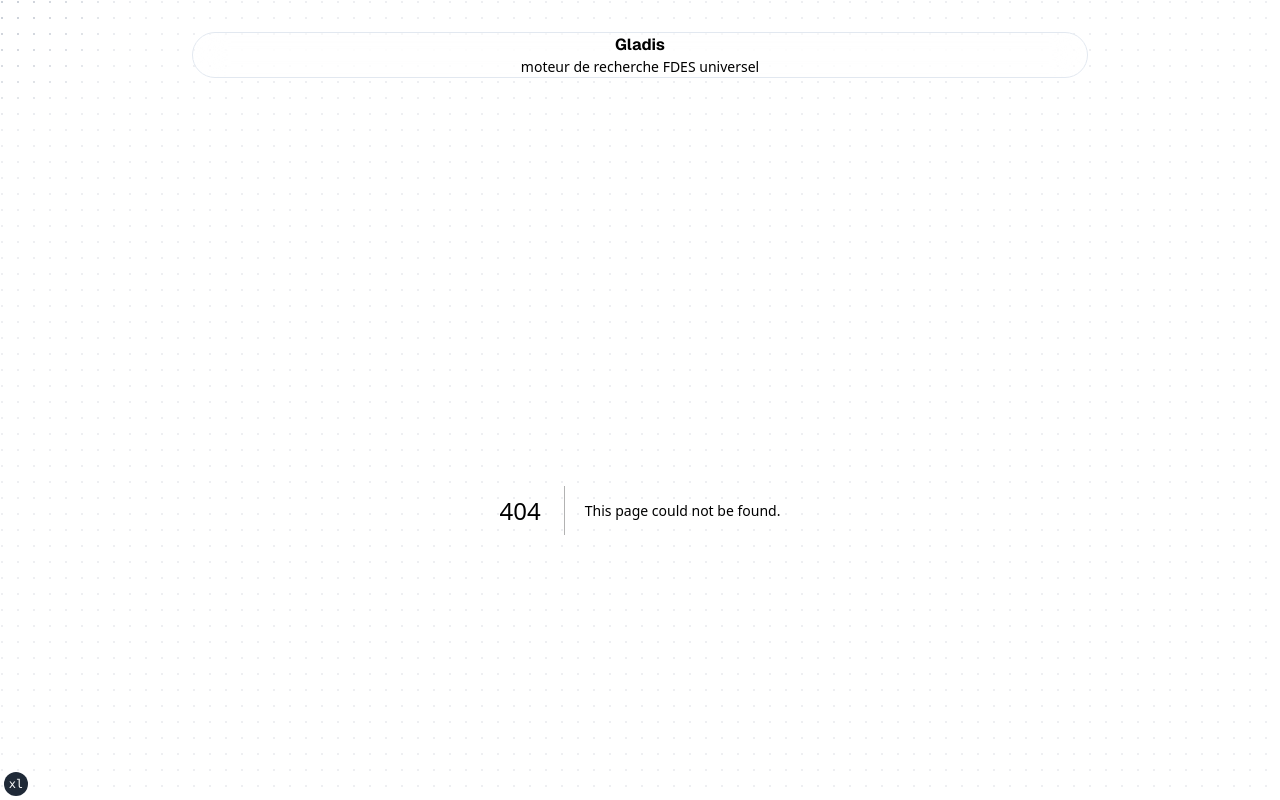
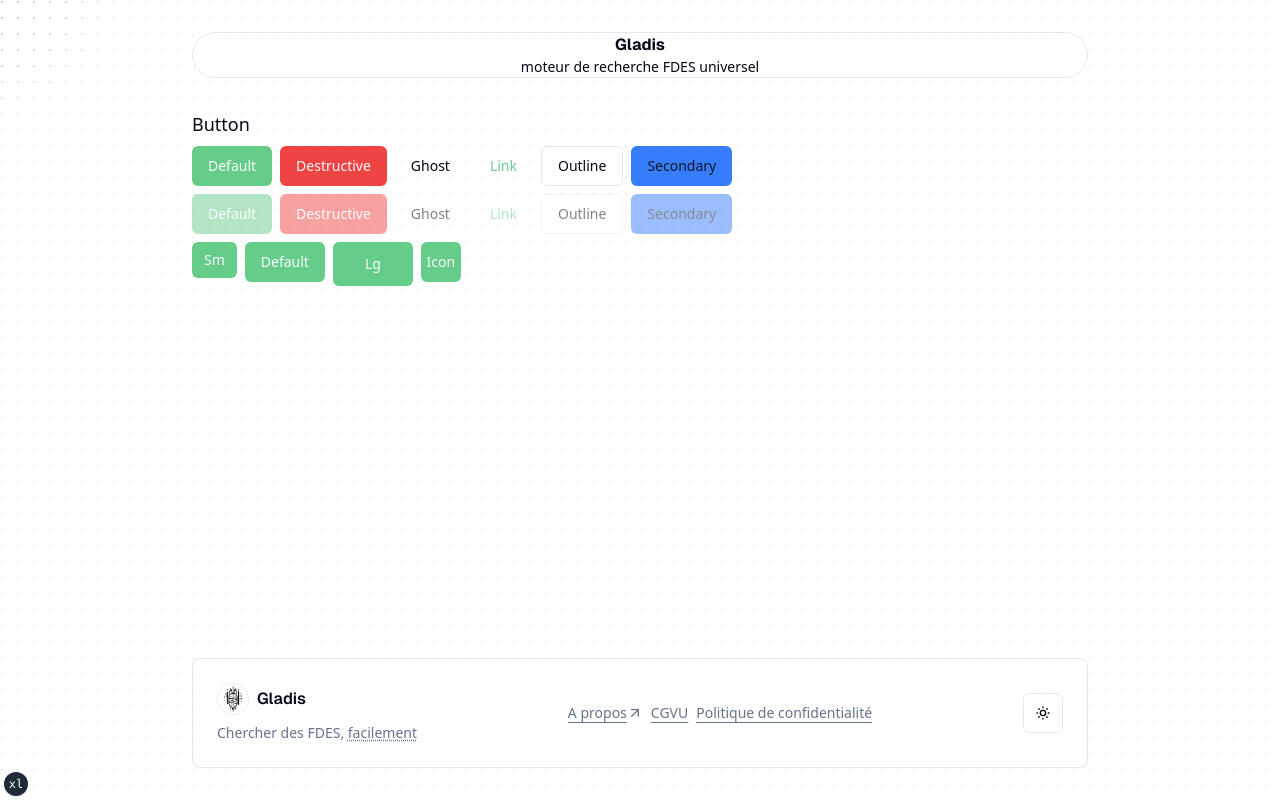
Before and after one commit to daikon-eco/gladis, a Next.js app in the folder frontend/: page /theme in a window 1280 px wide. Before the commit this address had no page. Shown: the top 800 px of the page. Built offline with nearby package versions, Linux system fonts and the light colour scheme.

Commit message:
feat(ui): define primary and accent colors

```diff
--- a/frontend/src/app/globals.css
+++ b/frontend/src/app/globals.css
@@ -17,9 +17,9 @@
     --card-foreground: 222.2 84% 4.9%;
     --popover: 0 0% 100%;
     --popover-foreground: 222.2 84% 4.9%;
-    --primary: 222.2 47.4% 11.2%;
+    --primary: 141 50% 60%;
     --primary-foreground: 210 40% 98%;
-    --secondary: 210 40% 96.1%;
+    --secondary: 219 96% 60%;
     --secondary-foreground: 222.2 47.4% 11.2%;
     --muted: 210 40% 96.1%;
     --muted-foreground: 215.4 16.3% 46.9%;
--- /dev/null
+++ b/frontend/src/app/theme/page.tsx
@@ -0,0 +1,53 @@
+'use client';
+
+import { Button } from '@/components/ui/button';
+import { cn } from '@/lib/utils';
+
+export default function SearchApp() {
+  const variants = [
+    'default',
+    'destructive',
+    'ghost',
+    'link',
+    'outline',
+    'secondary',
+  ] as const;
+
+  const size = ['sm', 'default', 'lg', 'icon'] as const;
+
+  return (
+    <div
+      // NOTE: we set min-h-[60vh] to center the content on the page, for whatever reason I can't manage to center it without assigin an height
+      className={cn('flex min-h-[60vh] w-full flex-col')}
+    >
+      <div className="flex flex-col gap-2">
+        <h1 className="text-lg">Button</h1>
+        <div className="flex gap-2">
+          {variants.map((variant) => (
+            <Button key={variant} variant={variant} disabled={false}>
+              {capitalize(variant)}
+            </Button>
+          ))}
+        </div>
+        <div className="flex gap-2">
+          {variants.map((variant) => (
+            <Button key={variant} variant={variant} disabled={true}>
+              {capitalize(variant)}
+            </Button>
+          ))}
+        </div>
+        <div className="flex gap-2">
+          {size.map((size) => (
+            <Button key={size} size={size}>
+              {capitalize(size)}
+            </Button>
+          ))}
+        </div>
+      </div>
+    </div>
+  );
+}
+
+function capitalize(s: string) {
+  return s.charAt(0).toUpperCase() + s.slice(1);
+}
--- a/frontend/tailwind.config.ts
+++ b/frontend/tailwind.config.ts
@@ -1,7 +1,7 @@
 import type { Config } from 'tailwindcss';
 
 const config: Config = {
-  darkMode: ['class'],
+  darkMode: 'selector',
   content: [
     './src/pages/**/*.{js,ts,jsx,tsx,mdx}',
     './src/components/**/*.{js,ts,jsx,tsx,mdx}',
@@ -10,38 +10,38 @@
   theme: {
     extend: {
       backgroundImage: {
-  			'gradient-radial': 'radial-gradient(var(--tw-gradient-stops))'
+        'gradient-radial': 'radial-gradient(var(--tw-gradient-stops))',
       },
       colors: {
         background: 'hsl(var(--background))',
         foreground: 'hsl(var(--foreground))',
         card: {
           DEFAULT: 'hsl(var(--card))',
-  				foreground: 'hsl(var(--card-foreground))'
+          foreground: 'hsl(var(--card-foreground))',
         },
         popover: {
           DEFAULT: 'hsl(var(--popover))',
-  				foreground: 'hsl(var(--popover-foreground))'
+          foreground: 'hsl(var(--popover-foreground))',
         },
         primary: {
           DEFAULT: 'hsl(var(--primary))',
-  				foreground: 'hsl(var(--primary-foreground))'
+          foreground: 'hsl(var(--primary-foreground))',
         },
         secondary: {
           DEFAULT: 'hsl(var(--secondary))',
-  				foreground: 'hsl(var(--secondary-foreground))'
+          foreground: 'hsl(var(--secondary-foreground))',
         },
         muted: {
           DEFAULT: 'hsl(var(--muted))',
-  				foreground: 'hsl(var(--muted-foreground))'
+          foreground: 'hsl(var(--muted-foreground))',
         },
         accent: {
           DEFAULT: 'hsl(var(--accent))',
-  				foreground: 'hsl(var(--accent-foreground))'
+          foreground: 'hsl(var(--accent-foreground))',
         },
         destructive: {
           DEFAULT: 'hsl(var(--destructive))',
-  				foreground: 'hsl(var(--destructive-foreground))'
+          foreground: 'hsl(var(--destructive-foreground))',
         },
         border: 'hsl(var(--border))',
         input: 'hsl(var(--input))',
@@ -51,40 +51,40 @@
           '2': 'hsl(var(--chart-2))',
           '3': 'hsl(var(--chart-3))',
           '4': 'hsl(var(--chart-4))',
-  				'5': 'hsl(var(--chart-5))'
-  			}
+          '5': 'hsl(var(--chart-5))',
+        },
       },
       borderRadius: {
         lg: 'var(--radius)',
         md: 'calc(var(--radius) - 2px)',
-  			sm: 'calc(var(--radius) - 4px)'
+        sm: 'calc(var(--radius) - 4px)',
       },
       fontFamily: {
-  			geist: ['var(--font-geist-sans)']
+        geist: ['var(--font-geist-sans)'],
       },
       keyframes: {
         'accordion-down': {
           from: {
-  					height: '0'
+            height: '0',
           },
           to: {
-  					height: 'var(--radix-accordion-content-height)'
-  				}
+            height: 'var(--radix-accordion-content-height)',
+          },
         },
         'accordion-up': {
           from: {
-  					height: 'var(--radix-accordion-content-height)'
+            height: 'var(--radix-accordion-content-height)',
           },
           to: {
-  					height: '0'
-  				}
-  			}
+            height: '0',
+          },
+        },
       },
       animation: {
         'accordion-down': 'accordion-down 0.2s ease-out',
-  			'accordion-up': 'accordion-up 0.2s ease-out'
-  		}
-  	}
+        'accordion-up': 'accordion-up 0.2s ease-out',
+      },
+    },
   },
   plugins: [require('tailwindcss-animate')],
 };
```
Lines whose indentation alone changed are shown as unchanged.
